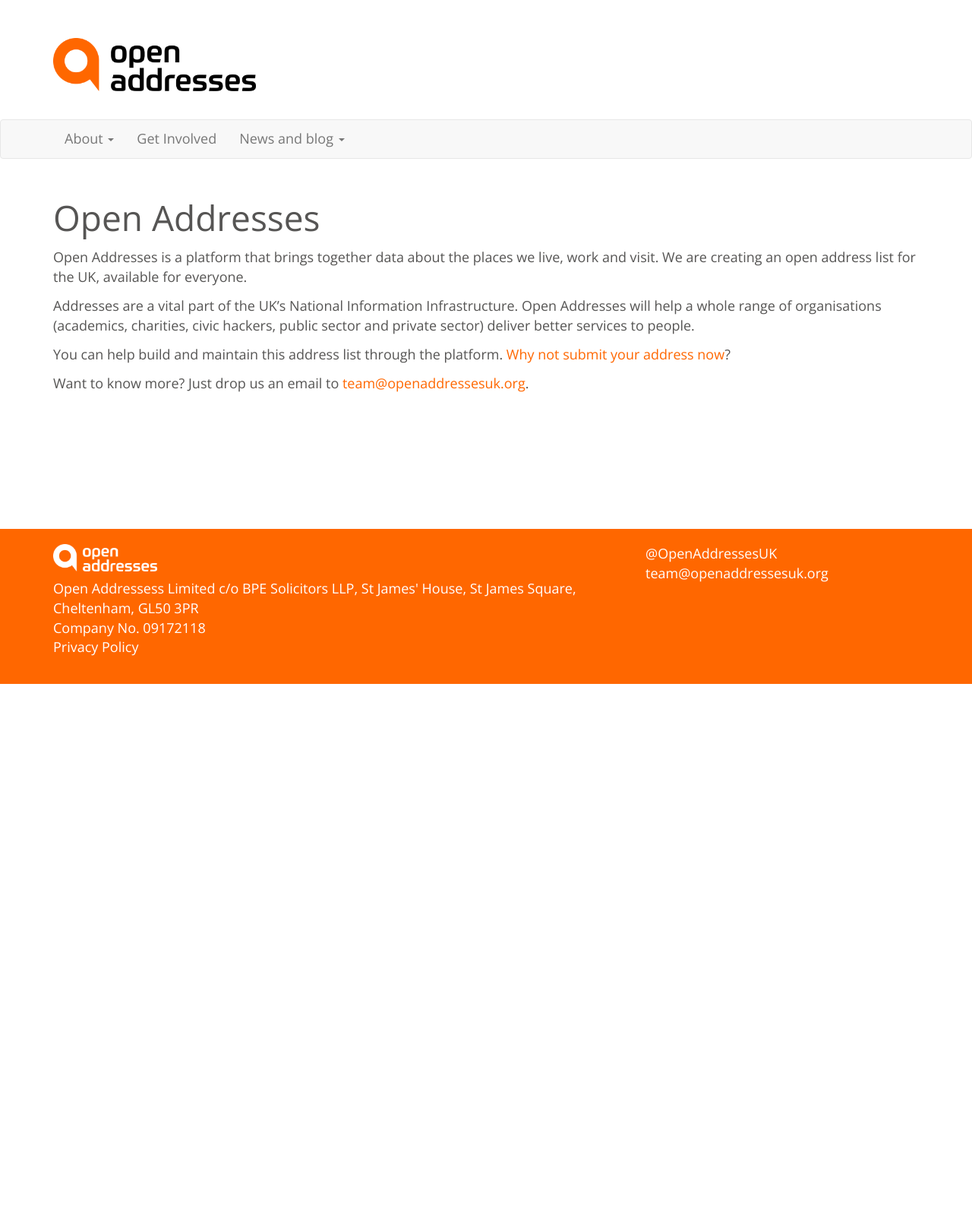
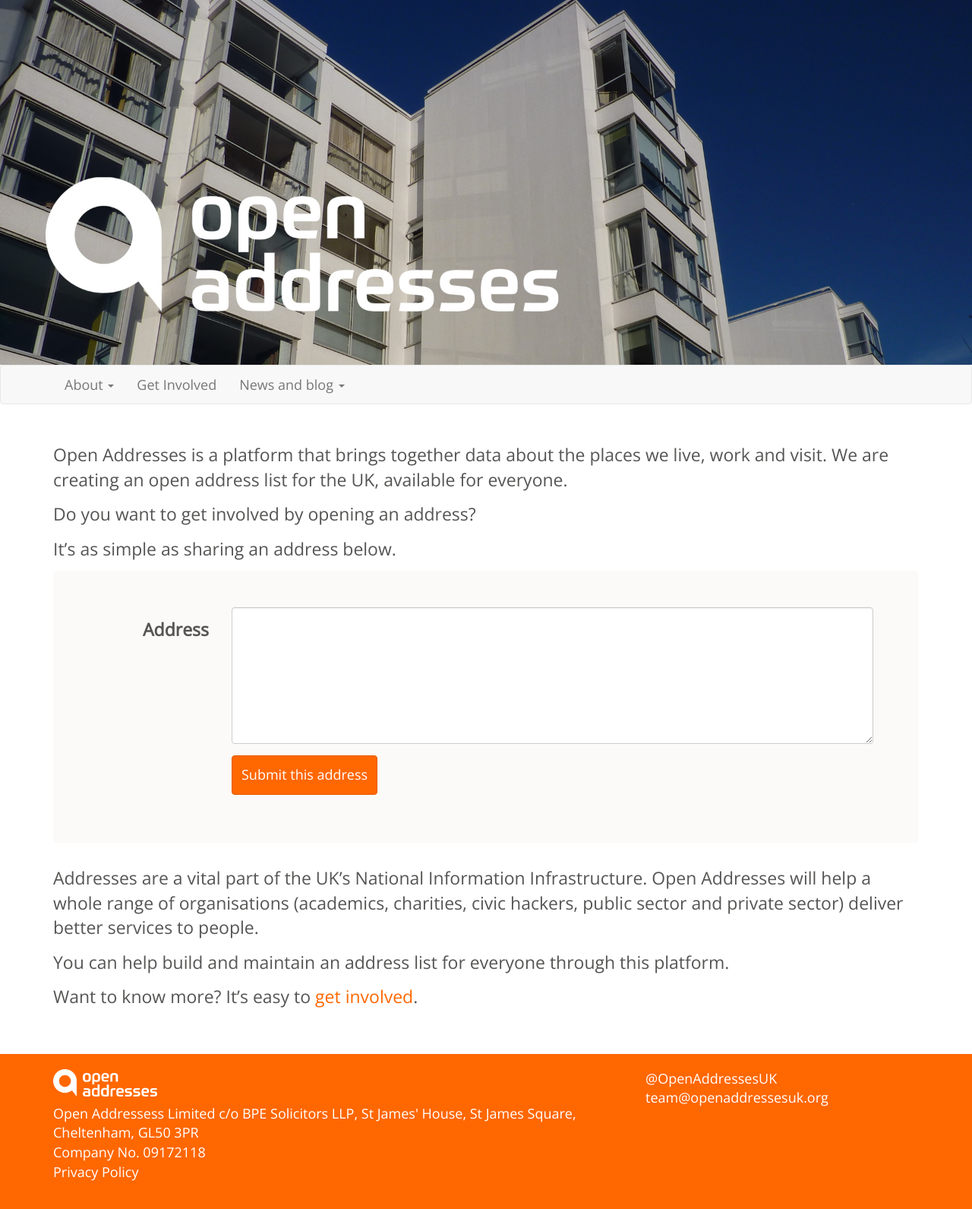
Before and after one commit to OpenAddressesUK/OLD_openaddressesuk.github.io, a Jekyll site: the page built from index.md, in a window 1280 px wide. Shown: the whole page at 76% size. Built offline with Jekyll 4.4.1, drawn with Linux system fonts in a browser that asks for light colours; nearby versions of some CDN libraries; before the commit the page ends 900 px from its top, so only the background shows below that.

Commit message:
extra special front page

```diff
--- a/_layouts/default.html
+++ b/_layouts/default.html
@@ -20,6 +20,7 @@
     {% include google-analytics.html %}
   </head>
   <body>
+    {%if page.title != "Open Addresses"%}
       {%include header.html%}
       {%include navigation.html%}
 
@@ -28,6 +29,15 @@
         {{content}}
         {% include breadcrumb.html %}
       </div>
+    {%else%}
+      <div class="home">
+        <img src="/assets/photos/flats-banner.jpg" alt="open addresses">
+        {%include navigation.html%}
+        <div class="container">
+          {{content}}
+        </div>
+      </div>
+    {%endif%}
 
     {%include footer.html%}
 
--- a/assets/application.scss
+++ b/assets/application.scss
@@ -47,6 +47,10 @@ body {
   margin-bottom: $footer-height + $navbar-height;
 }
 
+h1 {
+  text-transform: uppercase;
+}
+
 .navbar-brand {
 
   a {
@@ -55,6 +59,19 @@ body {
 
   img {
     height: $navbar-height / 1.5;
+  }
+}
+
+.home {
+
+  > .container {
+    margin-top: $navbar-height;
+    margin-bottom: $navbar-height;
+    font-size: $font-size-large;
+  }
+
+  img {
+    width: 100%;
   }
 }
 
--- a/index.md
+++ b/index.md
@@ -4,8 +4,14 @@ title: Open Addresses
 
 Open Addresses is a platform that brings together data about the places we live, work and visit. We are creating an open address list for the UK, available for everyone.
 
+Do you want to get involved by opening an address?
+
+It’s as simple as sharing an address below.
+
+{% include submission_form.html %}
+
 Addresses are a vital part of the UK’s National Information Infrastructure. Open Addresses will help a whole range of organisations (academics, charities, civic hackers, public sector and private sector) deliver better services to people.
 
-You can help build and maintain this address list through the platform. [Why not submit your address now](link here)?
+You can help build and maintain an address list for everyone through this platform.
 
-Want to know more? Just drop us an email to [team@openaddressesuk.org](team@openaddressesuk.org).
+Want to know more? It's easy to [get involved](/about/get-involved/).
```
Also changed, not shown: assets/photos/flats-banner.jpg (added), assets/photos/polygon-lane.jpg (added), 1 other file. Lines whose indentation alone changed are shown as unchanged.
